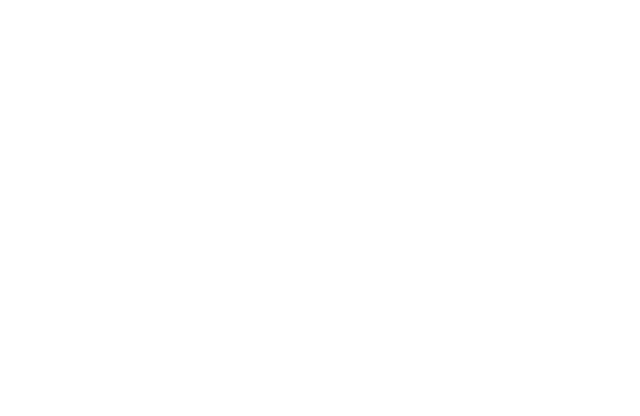
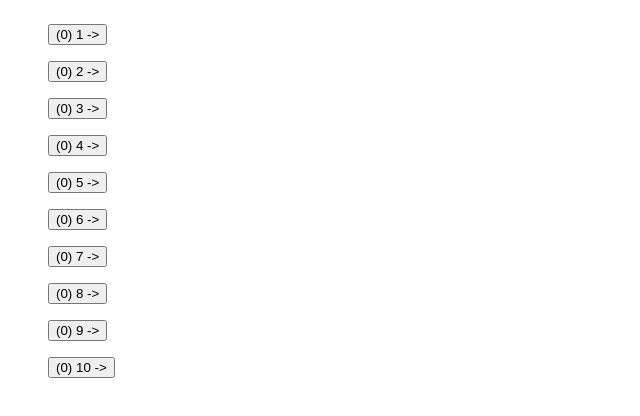
Before and after one commit to MentalBlood/MC_testTask_1, a plain HTML site: page 2/index.html in a window 1280 px wide. Shown: the whole page, without its empty margins (0-640 px from the left). Drawn offline with Linux system fonts and the light colour scheme.

Commit message:
added list rendering and styles

```diff
--- a/2/index.css
+++ b/2/index.css
@@ -0,0 +1,4 @@
+.list li {
+    list-style-type: none;
+    padding: 1vmin 0;
+}
--- a/2/index.html
+++ b/2/index.html
@@ -8,6 +8,7 @@
         <link rel="stylesheet" href="./index.css">
     </head>
     <body>
+        <div class="root"></div>
         <script type="text/javascript" src="main.js"></script>
     </body>
 </html>
--- a/2/main.js
+++ b/2/main.js
@@ -5,7 +5,7 @@ function generateList(numberOfElements, depth, textPrefix) {
     for (let elementNumber = 0; elementNumber < numberOfElements; elementNumber++) {
         const printableNumber = textPrefix + (elementNumber+1).toString();
         const element = {
-            text: printableNumber + " ->",
+            text: printableNumber + ' ->',
             click: 0,
             next: generateList(numberOfElements, depth - 1, printableNumber + '.')
         }
@@ -14,4 +14,20 @@ function generateList(numberOfElements, depth, textPrefix) {
     return list;
 }
 
-//const list = generateList(10, 3, '');
+const list = generateList(10, 3, '');
+
+function renderList(target, list, listClasses) {
+    const listObject = document.createElement('ul');
+    listClasses.forEach(listClass => listObject.classList.add(listClass));
+    for (const element of list) {
+        const elementObject = document.createElement('li');
+        const elementButton = document.createElement('button');
+        elementButton.innerText = '(' + element.click.toString() + ') ' + element.text;
+        elementObject.appendChild(elementButton);
+        listObject.appendChild(elementObject);
+    }
+    target.appendChild(listObject);
+}
+
+const target = document.querySelector('.root');
+renderList(target, list, ['list']);
```
